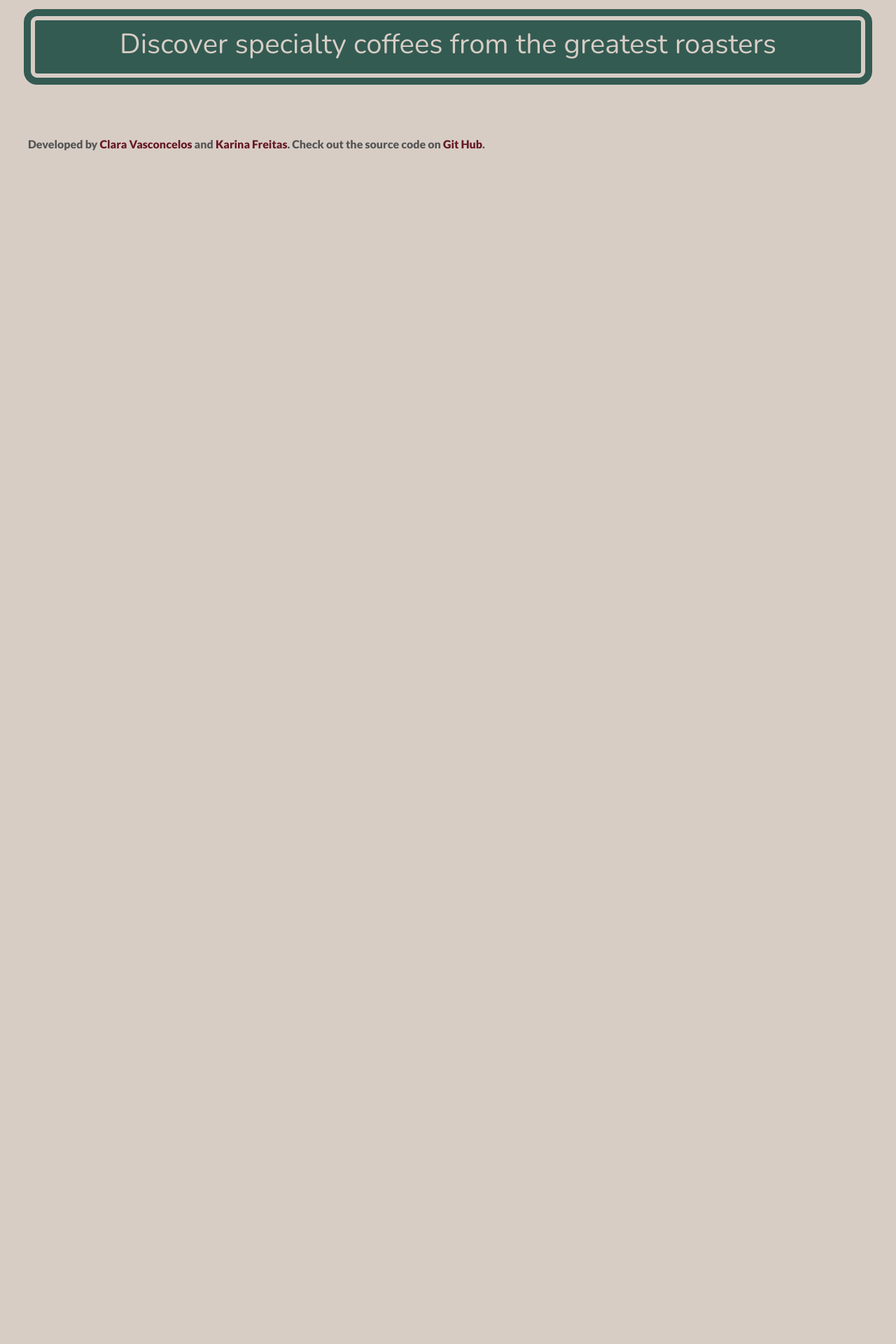
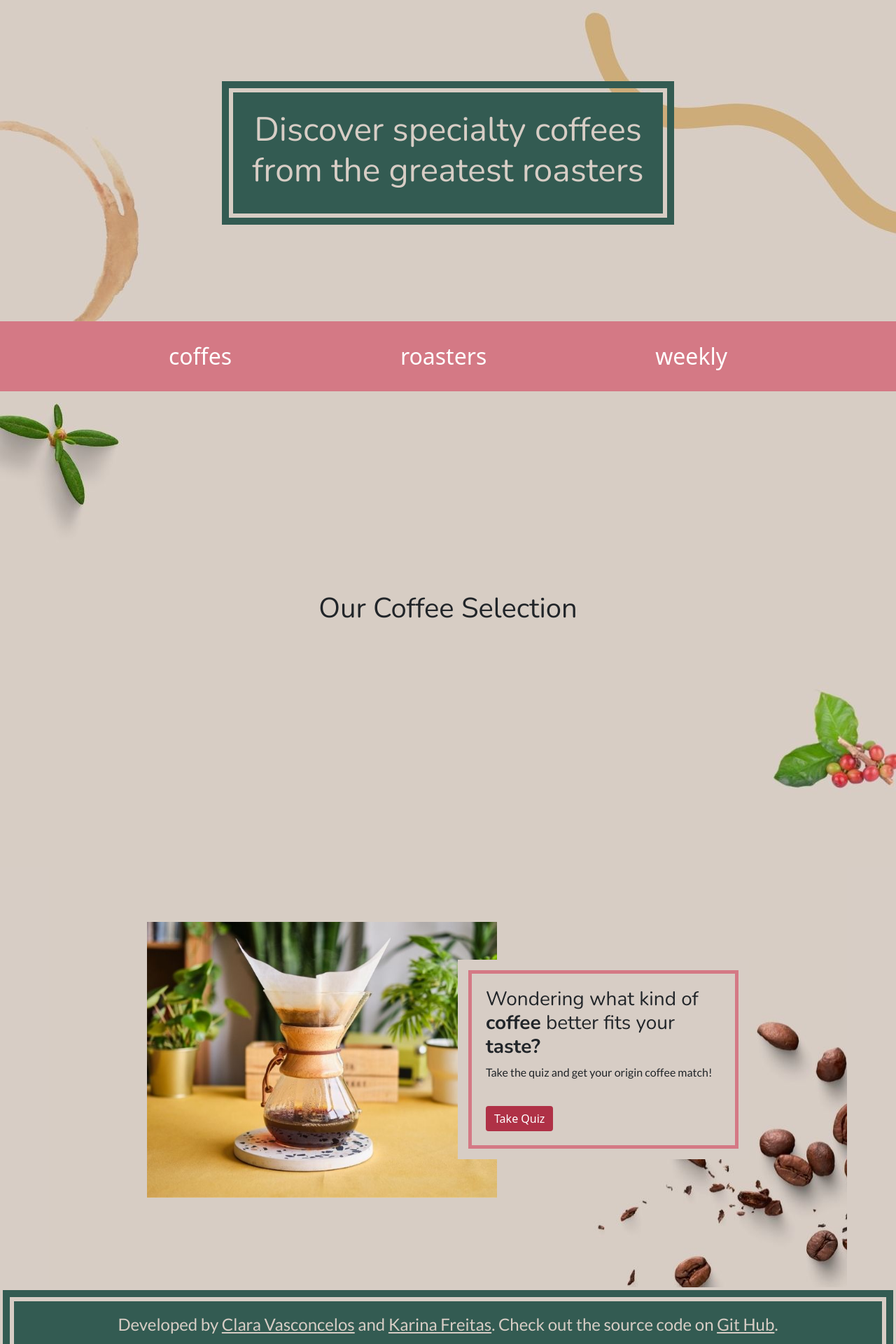
Before and after one commit to karinaglf/ironhack-project-which-coffee, a Node server app: page / in a window 1280 px wide. Shown: the part 176-2096 px from the top of the page at 70% size. Before the commit the page ends 391 px from the top, so only its background shows below. Run offline with Node 20, Linux system fonts and the light colour scheme; some libraries are stand-ins or nearby versions.

Commit message:
add homepage styles

```diff
--- a/public/js/script.js
+++ b/public/js/script.js
@@ -5,6 +5,12 @@ document.addEventListener(
   },
   false
 );
+
+// OWL CAROUSEL
+$(document).ready(function(){
+  $(".owl-carousel").owlCarousel();
+});
+
 
 // QUIZ
 
--- /dev/null
+++ b/public/stylesheets/homepage.css
@@ -0,0 +1,81 @@
+/* HOMEPAGE */
+.hero-row {
+    background-image: url(/images/img-bg-hero.jpeg);
+    background-position: center;
+    background-size: cover;
+    background-repeat: no-repeat;
+    display: flex;
+    justify-content: center;
+    align-items: center;
+    height: 480px;
+}
+.heading-box {
+    width: 48vw;
+    background-color: var(--green);
+    outline: 10px solid var(--green);
+    outline-offset: 6px;
+    padding: 25px;
+  }
+.heading-box h1 {
+    color: var(--beige);
+    text-align: center;
+    font-size: 3rem;
+}
+.cta-row {
+    background-color: var(--pink);
+    display: flex;
+    justify-content: space-evenly;
+    align-items: center;
+    height: 100px;
+}
+.cta-row a {
+    color: white;
+    text-transform: lowercase;
+    font-size: 2rem;
+}
+.coffees-row {
+    background-image: url(/images/img-bg-coffee-selection.jpeg);
+    background-position: top;
+    background-size: cover;
+    background-repeat: no-repeat;
+    display: flex;
+    flex-direction: column;
+    justify-content: center;
+    align-items: center;
+    height: 680px;
+}
+.coffees-row h2 {
+    margin-bottom: 60px;
+    font-size: 2.5rem;
+}
+.quiz-container {
+    background-image: url(/images/img-bg-cta-quiz.jpeg);
+    background-position: bottom;
+    background-size: center;
+    background-repeat: no-repeat;
+    min-height: 580px;
+}
+.quiz-cta {
+    padding: 10vw;
+    background-color: transparent;
+    margin-top: -50px;
+}
+.cta-quiz-img {
+    max-width: 500px;
+}
+.quiz-cta-box {
+    background-color: var(--beige);
+    outline: 5px solid var(--pink);
+    outline-offset: -20px;
+    padding: 40px;
+    margin-left: -80px;
+}
+
+
+
+
+/* MEDIA QUERIES */
+/* @media only screen and (min-width: 960px) {
+    .heading-box {
+      //
+} */
--- a/public/stylesheets/style.css
+++ b/public/stylesheets/style.css
@@ -18,13 +18,11 @@
 
 /* GENERAL */
 
-body{
+body {
   background-color: var(--beige);
 }
 
 main {
-  max-width: 1320px;
-  padding: 50px;
   margin: 0 auto;
 }
 
@@ -46,12 +44,13 @@ a:hover {
 
 .btn {
   margin-top: 20px;
+  background-color: var(--magenta);
+  border: none;
+  color: white;
+}
+.btn:hover {
   background-color: var(--burgundy);
-  border: none;
-}
-
-.btn:hover {
-  background-color: var(--magenta);
+  color: white;
 }
 
 .btn-link {
@@ -103,21 +102,19 @@ a:hover {
 
 /* FOOTER */
 footer {
-  padding: 40px;
-}
-/* HOMEPAGE */
-.heading-box {
   background-color: var(--green);
   outline: 10px solid var(--green);
   outline-offset: 6px;
-  padding: 10px;
-  border-radius: 3px;
-}
-.heading-box h1 {
+  padding: 15px;
+  margin: 20px;
   color: var(--beige);
   text-align: center;
+  font-size: 1.5rem;
 }
-
+footer a {
+  color: var(--beige);
+  text-decoration: underline;
+}
 /* SEARCH FORMS */
 .search-listing-form {
   border-radius: 15px;
--- a/views/index.hbs
+++ b/views/index.hbs
@@ -1,9 +1,44 @@
 <head>
     <meta name="viewport" content="width=device-width, initial-scale=1">
+    <link rel="stylesheet" href="/stylesheets/homepage.css" />
 </head>
 
-<div class="hero">
+<div class="hero-row">
     <div class="heading-box">
         <h1>Discover specialty coffees from the greatest roasters</h1>
     </div>
 </div>
+
+<div class="cta-row">
+    <a href="/coffees">Coffes</a>
+    <a href="/roasters">Roasters</a>
+    <a href="#">Weekly</a>
+</div>
+
+<div class="coffees-row">
+    <h2>Our Coffee Selection</h2>
+    <div class="container">
+        <div class="row gy-5">
+          {{#each user.favoriteCoffees}}
+          <div class="col-sm col-lg-3">
+            {{> coffeecard}}
+          </div>
+          {{/each}}
+        </div>
+    </div>
+</div>
+
+<div class="container quiz-container">
+  <div class="row quiz-cta d-flex">
+    <div class="col align-self-center">
+      <img class="cta-quiz-img" src="/images/img-filtered-coffee.jpeg" alt="" srcset="">
+    </div>
+    <div class="col align-self-center">
+      <div class="quiz-cta-box ">
+          <h3>Wondering what kind of <strong>coffee</strong> better fits your <strong>taste?</strong></h3>
+          <p>Take the quiz and get your origin coffee match!</p>
+          <button class="btn">Take Quiz</button>
+      </div>
+    </div>
+  </div>
+</div>
--- a/views/layout.hbs
+++ b/views/layout.hbs
@@ -8,8 +8,9 @@
       <title>Which Coffee</title>
       <link rel="icon" href="/images/which-coffee-icon.svg">
       <link href="https://cdn.jsdelivr.net/npm/bootstrap@5.1.3/dist/css/bootstrap.min.css" rel="stylesheet" integrity="sha384-1BmE4kWBq78iYhFldvKuhfTAU6auU8tT94WrHftjDbrCEXSU1oBoqyl2QvZ6jIW3" crossorigin="anonymous">
+      <link rel="stylesheet" href="owlcarousel/owl.carousel.min.css">
+      <link rel="stylesheet" href="owlcarousel/owl.theme.default.min.css">
       <link rel="stylesheet" href="/stylesheets/style.css" />
-      <link rel="stylesheet" href="/stylesheets/quiz-style.css" />
    </head>
 
    <body>
@@ -75,6 +76,8 @@
       </footer>
       <script src="https://cdn.jsdelivr.net/npm/bootstrap@5.1.3/dist/js/bootstrap.bundle.min.js" integrity="sha384-ka7Sk0Gln4gmtz2MlQnikT1wXgYsOg+OMhuP+IlRH9sENBO0LRn5q+8nbTov4+1p" crossorigin="anonymous"></script>
       <script src="/js/script.js"></script>
+      <script src="jquery.min.js"></script>
+      <script src="owlcarousel/owl.carousel.min.js"></script>
    </body>
 
 </html>
--- a/views/quiz/quiz-form.hbs
+++ b/views/quiz/quiz-form.hbs
@@ -1,3 +1,7 @@
+<head>
+   <link rel="stylesheet" href="/stylesheets/quiz-style.css" />
+</head>
+
 <!-- CONTAINER -->
 <div class="container d-flex align-items-center min-vh-100 quiz-container">
    <div class="row g-0 justify-content-center">
```
Also changed, not shown: public/images/img-bg-coffee-selection.jpeg (added), public/images/img-bg-cta-quiz.jpeg (added), public/images/img-bg-cta-quiz.jpg (added), public/images/img-bg-hero.jpeg (added), public/images/img-coffee-beans.png (added), public/images/img-coffee-cup-shadow.png (added), public/images/img-coffee-cup.png (added), public/images/img-dark-coffee-cup.png (added), public/images/img-filtered-coffee.jpeg (added), public/images/img-roasted-beans-splash.png (added), 3 other files.
